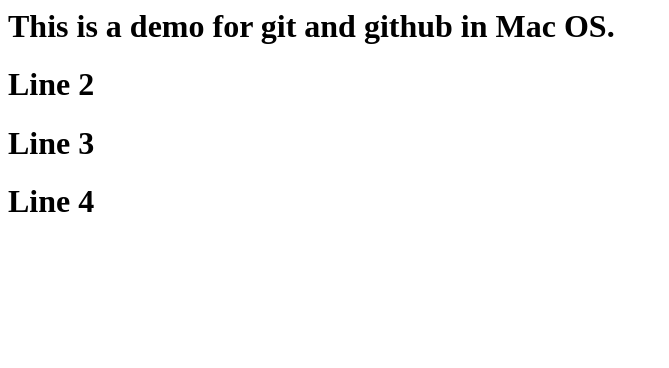
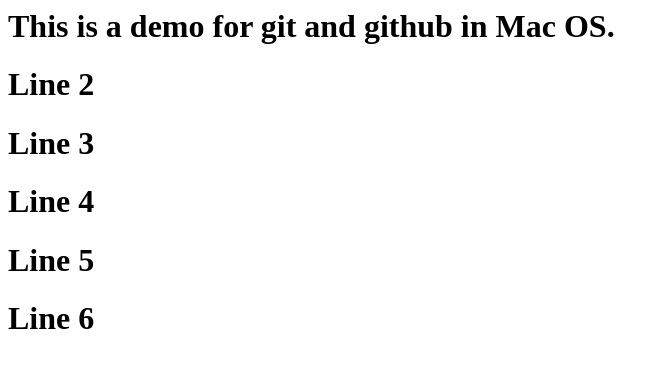
Before and after one commit to Jcolltech/MacOsDemoProject, a plain HTML site: page index.html in a window 1280 px wide. Shown: the whole page, without its empty margins (0-669 px from the left). Drawn offline with Linux system fonts and the light colour scheme.

Commit message:
3rd commit

```diff
--- a/index.html
+++ b/index.html
@@ -2,3 +2,5 @@
 <h1> Line 2 </h1>
 <h1> Line 3 </h1>
 <h1> Line 4 </h1>
+<h1> Line 5 </h1>
+<h1> Line 6 </h1>
```
